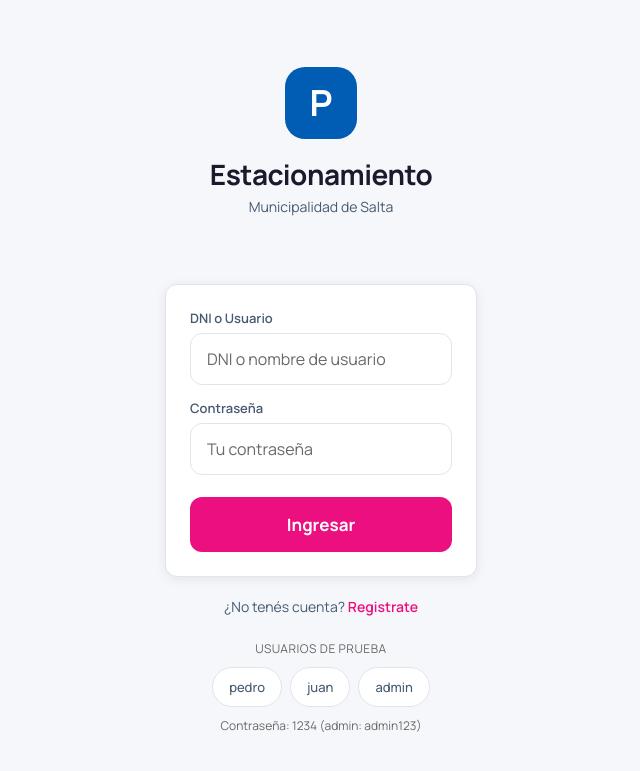
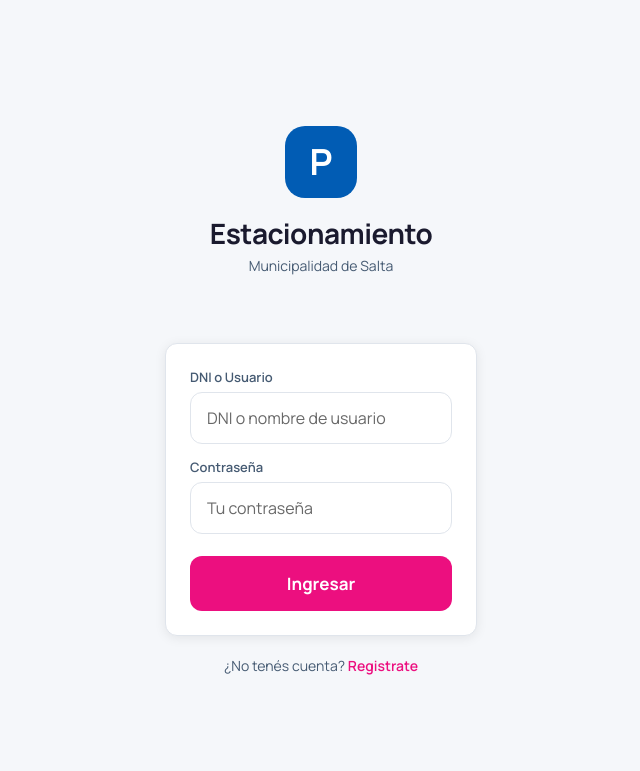
Before and after one commit to gildoadiaz-tech/estacionamiento-medido, a FastAPI app: page /login in a window 1280 px wide. Shown: the top 771 px of the page, without its empty margins (319-959 px from the left). Run offline with FastAPI, Linux system fonts and the light colour scheme; parts of the project's set-up code (start-up, migrations or seed data) failed here and were passed over.

Commit message:
fix: reemplaza bcrypt/passlib por hashlib pbkdf2 (soluciona error 72 bytes en Python 3.12); elimina usuarios de prueba del front

```diff
--- a/app/auth.py
+++ b/app/auth.py
@@ -1,24 +1,24 @@
-import hashlib
+import hashlib, os, base64
 from datetime import datetime, timedelta, timezone
 from jose import JWTError, jwt
-from passlib.context import CryptContext
-import os
 
 SECRET_KEY = os.getenv("JWT_SECRET", "estacionamiento-salta-secret-key-2024")
 ALGORITHM = "HS256"
 ACCESS_TOKEN_EXPIRE_HOURS = 24
 
-pwd_context = CryptContext(schemes=["bcrypt"], deprecated="auto")
-
 
 def hash_password(password: str) -> str:
-    pre = hashlib.sha256(password.encode()).hexdigest()
-    return pwd_context.hash(pre)
+    salt = os.urandom(16)
+    key = hashlib.pbkdf2_hmac("sha256", password.encode(), salt, 100000)
+    return base64.b64encode(salt + key).decode()
 
 
 def verify_password(plain: str, hashed: str) -> bool:
-    pre = hashlib.sha256(plain.encode()).hexdigest()
-    return pwd_context.verify(pre, hashed)
+    raw = base64.b64decode(hashed)
+    salt = raw[:16]
+    stored_key = raw[16:]
+    key = hashlib.pbkdf2_hmac("sha256", plain.encode(), salt, 100000)
+    return key == stored_key
 
 
 def create_token(data: dict) -> str:
--- a/app/templates/auth/login.html
+++ b/app/templates/auth/login.html
@@ -142,49 +142,6 @@
             font-weight: 600;
             text-decoration: none;
         }
-        .demo-section {
-            margin-top: 24px;
-            text-align: center;
-        }
-        .demo-label {
-            font-size: 12px;
-            color: var(--text-tertiary);
-            margin-bottom: 10px;
-            letter-spacing: 0.5px;
-            text-transform: uppercase;
-        }
-        .demo-buttons {
-            display: flex;
-            gap: 8px;
-            justify-content: center;
-            flex-wrap: wrap;
-        }
-        .demo-btn {
-            display: flex;
-            align-items: center;
-            gap: 6px;
-            padding: 10px 16px;
-            background: var(--bg-card);
-            border: 1px solid var(--border);
-            border-radius: 24px;
-            color: var(--text-secondary);
-            font-size: 13px;
-            font-weight: 500;
-            cursor: pointer;
-            transition: all 0.2s;
-            font-family: inherit;
-            -webkit-appearance: none;
-        }
-        .demo-btn:active {
-            background: var(--primary-light);
-            border-color: var(--primary);
-            color: var(--primary);
-        }
-        .demo-hint {
-            font-size: 12px;
-            color: var(--text-tertiary);
-            margin-top: 10px;
-        }
     </style>
 </head>
 <body>
@@ -214,28 +171,9 @@
         <div class="register-link">
             ¿No tenés cuenta? <a href="/registro">Registrate</a>
         </div>
-
-        <div class="demo-section">
-            <p class="demo-label">Usuarios de prueba</p>
-            <div class="demo-buttons">
-                <button class="demo-btn fill-user" data-user="pedro">pedro</button>
-                <button class="demo-btn fill-user" data-user="juan">juan</button>
-                <button class="demo-btn fill-user" data-user="admin">admin</button>
-            </div>
-            <p class="demo-hint">Contraseña: 1234 (admin: admin123)</p>
-        </div>
     </div>
 
     <script>
-        document.querySelectorAll('.fill-user').forEach(btn => {
-            btn.addEventListener('click', () => {
-                const u = btn.dataset.user;
-                document.getElementById('username').value = u;
-                document.getElementById('password').value = u === 'admin' ? 'admin123' : '1234';
-                document.getElementById('loginForm').requestSubmit();
-            });
-        });
-
         document.getElementById('loginForm').addEventListener('submit', async (e) => {
             e.preventDefault();
             const btn = document.getElementById('btnLogin');
```
